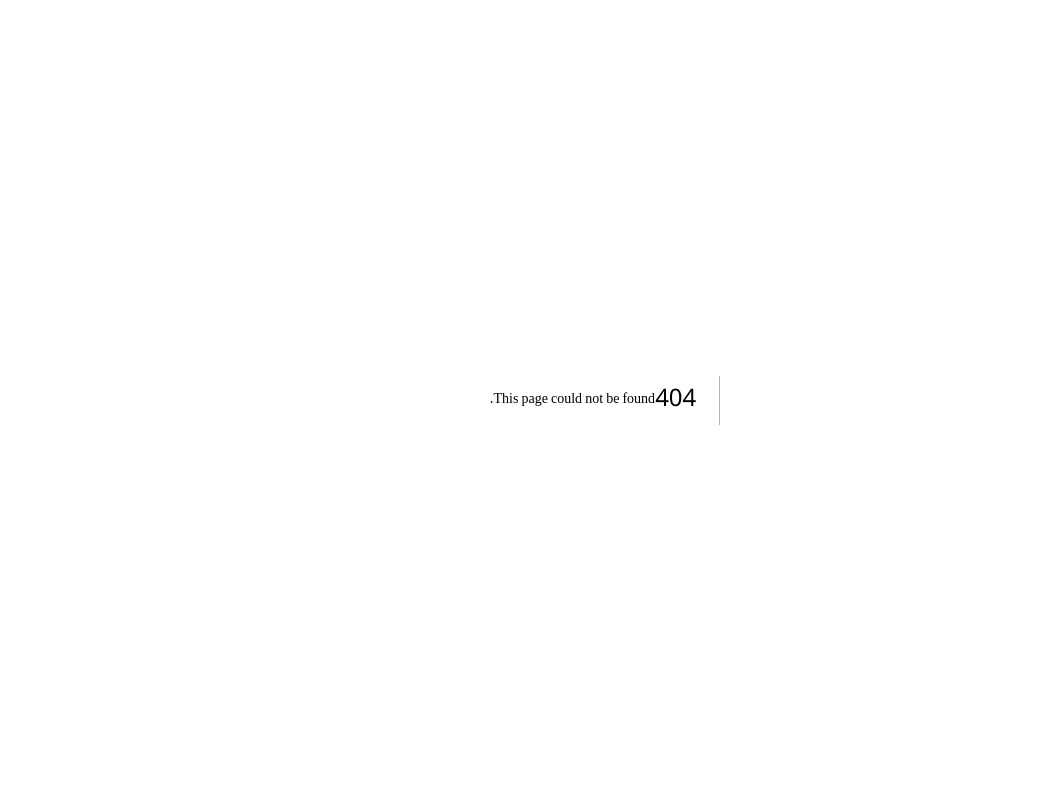
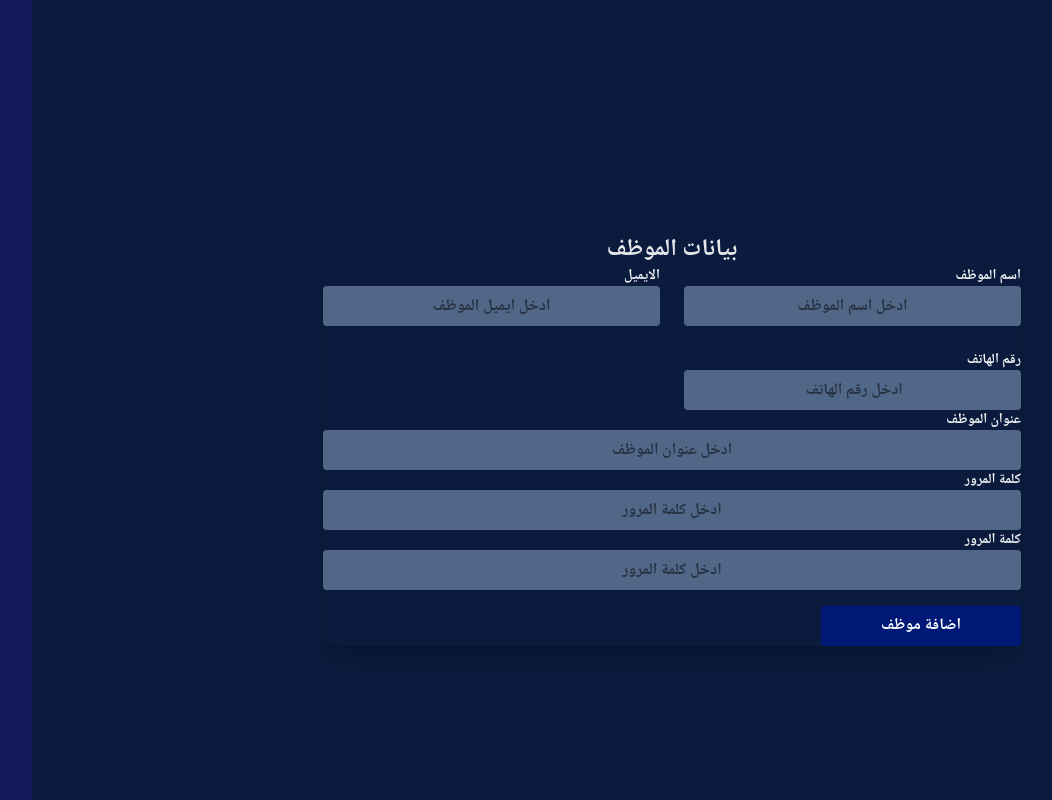
Before and after one commit to jasbx222/enjz, a Next.js app: page /empolyed/add_new in a window 1280 px wide. Before the commit this address had no page. Shown: the whole page, without its empty margins (67-1119 px from the left). Built offline with nearby package versions, Linux system fonts and the light colour scheme.

Commit message:
dsdssdss

```diff
--- a/src/app/(pages)/bouquet/Table.jsx
+++ b/src/app/(pages)/bouquet/Table.jsx
@@ -1,4 +1,51 @@
+import { Pen, Trash2 } from "lucide-react"
+const data =[
 
+
+      {
+        cardNumber: 1,
+        title: "استضافة متقدمة",
+        createdAt: "2024-01-15 | 09:12 ص",
+        capacity: "100 G",
+        price: "750 $",
+        status: "active",
+        actions: ["delete", "edit"]
+      },
+      {
+        cardNumber: 2,
+        title: "باقة الشركات",
+        createdAt: "2023-11-22 | 03:45 م",
+        capacity: "250 G",
+        price: "1200 $",
+        status: "pending",
+        actions: ["delete", "edit"]
+      },
+      {
+        cardNumber: 3,
+        title: "نسخة تجريبية",
+        createdAt: "2025-02-10 | 10:00 ص",
+        capacity: "10 G",
+        price: "0 $",
+        status: "expired",
+        actions: ["delete", "edit"]
+      },
+      {
+        cardNumber: 4,
+        title: "خطة مطور",
+        createdAt: "2024-07-01 | 01:30 م",
+        capacity: "500 G",
+        price: "1500 $",
+        status: "active",
+        actions: ["delete", "edit"]
+      }
+
+
+
+
+]
+const statusColor={
+  "active":'text-green-400'
+}
 const TableUsers = () => {
   return (
     <table className="w-full text-right">
@@ -14,7 +61,29 @@ const TableUsers = () => {
       </tr>
     </thead>
     <tbody className="text-white">
-
+ {
+  data &&
+  data.map((item)=>(
+    <tr key={item.cardNumber} className="border-b border-gray-700 bg-[#0A1B3D] hover:bg-[#0f2a50]">
+    <td className="p-3 border border-gray-500">{item.cardNumber}</td>
+    <td className="p-3  border border-gray-500">{item.title}</td>
+    <td className="p-3 border border-gray-500">{item.createdAt}</td>
+    <td className="p-3 border border-gray-500">{item.capacity}</td>
+    <td className="p-3 border border-gray-500">{item.price}</td>
+    <td className={`${item.status==="active"?"text-green-400":"text-red-400"} border border-gray-500`}>{item.status}</td>
+    <td className="p-3 border border-gray-500">
+      <div className="flex gap-2 justify-end">
+        <button className="bg-red-600 p-2 rounded hover:bg-red-700">
+          <Trash2 />
+        </button>
+        <button className="bg-indigo-600 p-2 rounded hover:bg-indigo-700">
+          <Pen />
+        </button>
+      </div>
+    </td>
+  </tr>
+  ))
+ }
     </tbody>
   </table>
   )
--- a/src/app/(pages)/content/page.jsx
+++ b/src/app/(pages)/content/page.jsx
@@ -1,5 +1,6 @@
 "use client";
 
+import Button from "@/app/components/inputs/Button";
 import SearchInput from "@/app/components/inputs/SearchInput";
 import { Pen, Trash2 } from "lucide-react";
 
@@ -7,11 +8,7 @@ export default function Page() {
   return (
     <div className="min-h-screen bg-[#0A1B3D] p-5 w-full">
       <div className="relative top-24 container w-full md:right-8">
-        <div className="mt-5">
-          <button className="bg-[#001976] w-[200px] h-[40px] text-white px-4 py-2 rounded hover:bg-[#0A1B3D]">
-            إضافة سؤال
-          </button>
-        </div>
+     <Button label={'ابحث عن سؤال'}/>
     <SearchInput  value={'ابحث عن سؤال'}/>
 
         <div className="bg-[#13294B] relative top-24 rounded overflow-hidden">
@@ -25,11 +22,11 @@ export default function Page() {
               </tr>
             </thead>
             <tbody className="text-white">
-              <tr className="border-b border-gray-700 bg-[#0A1B3D] hover:bg-[#0f2a50]">
-                <td className="p-3">1</td>
-                <td className="p-3">كيف يمكنني تسجيل الدخول؟</td>
-                <td className="p-3">2023-12-06 | 11:27 ص</td>
-                <td className="p-3">
+              <tr className="border border-gray-700 bg-[#0A1B3D] hover:bg-[#0f2a50]">
+                <td className="p-3 border border-gray-500">1</td>
+                <td className="p-3 border border-gray-500">كيف يمكنني تسجيل الدخول؟</td>
+                <td className="p-3 *: border border-gray-500">2023-12-06 | 11:27 ص</td>
+                <td className="p-3 border border-gray-500">
                   <div className="flex gap-2 justify-end">
                     <button className="bg-red-600 p-2 rounded hover:bg-red-700">
                       <Trash2 />
@@ -41,11 +38,11 @@ export default function Page() {
                 </td>
               </tr>
 
-              <tr className="border-b border-gray-700 bg-[#0A1B3D] hover:bg-[#0f2a50]">
-                <td className="p-3">2</td>
-                <td className="p-3">كيف يمكنني إنشاء حساب؟</td>
-                <td className="p-3">2023-12-06 | 11:27 ص</td>
-                <td className="p-3">
+              <tr className="border border-gray-700 bg-[#0A1B3D] hover:bg-[#0f2a50]">
+                <td className="p-3 border border-gray-500">2</td>
+                <td className="p-3 border border-gray-500">كيف يمكنني إنشاء حساب؟</td>
+                <td className="p-3 border border-gray-500">2023-12-06 | 11:27 ص</td>
+                <td className="p-3 border border-gray-500">
                   <div className="flex gap-2 justify-end">
                     <button className="bg-red-600 p-2 rounded hover:bg-red-700">
                       <Trash2 />
--- /dev/null
+++ b/src/app/(pages)/empolyed/add_new/page.jsx
@@ -0,0 +1,58 @@
+import Button from "@/app/components/inputs/Button";
+import InputField from "../form/InputField";
+
+export default function Page() {
+  return (
+    <div className=" h-[100vh] flex justify-center items-center bg-[#0A1B3D] w-[100vw] ">
+      <form className="max-w-4xl mx-auto p-6 md:p-10 bg-[#]  shadow-xl rounded-2xl relative top-12 ">
+        <h2 className="text-2xl relative bottom-4 font-bold text-gray-200  mb-8 text-center">
+          بيانات الموظف
+        </h2>
+
+        <div className="grid gap-6 mb-6 md:grid-cols-2">
+          <InputField
+            lable={"اسم الموظف"}
+            type={"text"}
+            placeholder={"ادخل اسم الموظف"}
+            id={"emp_name"}
+          />
+          <InputField
+            lable={"الايميل  "}
+            type={"email"}
+            placeholder={"ادخل ايميل الموظف"}
+            id={"emp_email"}
+          />
+          <InputField
+            lable={"رقم الهاتف "}
+            type={"text"}
+            placeholder={"ادخل رقم الهاتف "}
+            id={"emp_num"}
+          />
+        </div>
+          <InputField
+            lable={"عنوان الموظف"}
+            type={"text"}
+            placeholder={"ادخل عنوان الموظف"}
+            id={"adress"}
+          />
+          <InputField
+            lable={"كلمة المرور"}
+            type={"password"}
+            placeholder={"ادخل كلمة المرور"}
+            id={"emp_pass"}
+          />
+          <InputField
+            lable={"كلمة المرور"}
+            type={"password"}
+            placeholder={"ادخل كلمة المرور"}
+            id={"emp_pass"}
+          />
+
+      <Button label={'اضافة موظف'}/>
+      </form>
+    </div>
+  );
+}
+
+// يمكنك إضافة هذا في ملف CSS/Tailwind لتنسيق الحقول بشكل موحّد
+// أو تضيفه كـ className="input-style" كما هو في الأعلى
--- /dev/null
+++ b/src/app/(pages)/empolyed/form/InputField.jsx
@@ -0,0 +1,25 @@
+import React from 'react'
+
+const InputField = ({
+    lable,
+    type,
+    placeholder,
+    id
+
+}) => {
+  return (
+    <div className=' relative bottom-4'>
+    <label htmlFor={id} className="block mb-2 text-sm font-medium text-gray-100  dark:text-white">
+      {lable}
+    </label>
+    <input
+      type={type}
+      id={id}
+      placeholder={placeholder}
+      className="input-style  w-[100%] bg-[#506788] hover:bg-gray-300  focus:text-gray-900 h-[40px] rounded text-center"
+    />
+  </div>
+  )
+}
+
+export default InputField
--- /dev/null
+++ b/src/app/(pages)/empolyed/page.jsx
@@ -0,0 +1,53 @@
+"use client";
+
+import Button from "@/app/components/inputs/Button";
+import SearchInput from "@/app/components/inputs/SearchInput";
+import { Pen, Trash2 } from "lucide-react";
+import Link from "next/link";
+
+export default function Page() {
+  return (
+    <div className="min-h-screen bg-[#0A1B3D] p-5 w-full ">
+      <div className="relative top-24 container w-full md:right-8">
+     <Button label={'اضافة موظف'} link={'/empolyed/add_new/'}/>
+    <SearchInput  value={'ابحث عن موظف'}/>
+
+        <div className="bg-[#13294B] relative top-24 rounded overflow-x-auto">
+          <table className="w-full text-right">
+            <thead className="text-gray-300 border border-gray-700">
+              <tr className="px-4 py-3">
+                <th className="p-3 ">#</th>
+                <th className="p-3">الاسم</th>
+                <th className="p-3">الايميل </th>
+                <th className="p-3">رقم الهاتف </th>
+                <th className="p-3">العنوان</th>
+                <th className="p-3">إجراءات</th>
+              </tr>
+            </thead>
+            <tbody className="text-white">
+
+
+              <tr className="border border-gray-700 bg-[#0A1B3D] hover:bg-[#0f2a50]">
+                <td className="p-3 border border-gray-500">1</td>
+                <td className="p-3 border border-gray-500">جاسم محمد   </td>
+                <td className="p-3  border border-gray-500">jassim@skmsm.com</td>
+                <td className="p-3 border border-gray-500">02525812004145</td>
+                <td className="p-3 border border-gray-500">baghdad</td>
+                <td className="p-3 border border-gray-500">
+                  <div className="flex gap-2 justify-end">
+                    <button className="bg-red-600 p-2 rounded hover:bg-red-700">
+                      <Trash2 />
+                    </button>
+                    <button className="bg-indigo-600 p-2 rounded hover:bg-indigo-700">
+                      <Pen />
+                    </button>
+                  </div>
+                </td>
+              </tr>
+            </tbody>
+          </table>
+        </div>
+      </div>
+    </div>
+  );
+}
--- a/src/app/(pages)/users/TableU.jsx
+++ b/src/app/(pages)/users/TableU.jsx
@@ -5,7 +5,7 @@ import {  Pen, Trash2 } from 'lucide-react';
 export const TableU = ({filteredUsers}) => {
 
   return (
-<div className="bg-[#13294B] relative top-24 rounded-lg overflow-x-auto shadow-lg">
+<div className="bg-[#13294B] relative top-24  rounded-lg overflow-x-auto shadow-lg">
         <table className="min-w-full border-separate" style={{ borderSpacing: '0 8px' }}>
           <thead>
             <tr className="bg-[#13294B] text-gray-300">
@@ -28,7 +28,7 @@ export const TableU = ({filteredUsers}) => {
                   <td className="py-3 px-4 text-right">{user.name}</td>
                   <td className="py-3 px-4 text-right">{user.email}</td>
                   <td className="py-3 px-4 text-right">
-                    <span className="bg-[#1F3B60]  h-[40px] w-[40px] flex justify-center  items-center border border-[#00C49F] text-xs font-medium rounded-full py-1 px-3">
+                    <span className={`${user.status==="نشط"?"text-green-400":"text-red-500"}  h-[40px] w-[40px] flex justify-center  items-center  text-xs font-medium  py-1 px-3`}>
                       {user.status}
                     </span>
                   </td>
--- a/src/app/(pages)/users/page.jsx
+++ b/src/app/(pages)/users/page.jsx
@@ -41,13 +41,11 @@ export default function Page() {
   );
 
   return (
-    <div dir="rtl" className="min-h-screen bg-[#0A1B3D]    w-[100%]  p-6 text-white">
-   <div className=' relative top-24 lg:right-6'>
+    <div dir="rtl" className="min-h-screen bg-[#0A1B3D] conatiner    w-[100%]   text-white">
+   <div className=' relative top-24 lg:right-4'>
  <Button label={'اضافة مستخدم '}/>
 
-        <SearchInput value={'ابحث عن مستخدم ..'} search={search} onChange={(e)=>setSearch(e.target.value)}/>
-
-
+ <SearchInput value={'ابحث عن مستخدم ..'} search={search} onChange={(e)=>setSearch(e.target.value)}/>
 
       {/* جدول المستخدمين */}
       <TableU filteredUsers={filteredUsers}/>
--- a/src/app/components/inputs/Button.jsx
+++ b/src/app/components/inputs/Button.jsx
@@ -1,8 +1,10 @@
-export default function Button({label}) {
+import Link from "next/link";
+
+export default function Button({ label, link }) {
   return (
     <div className="mt- 5 ">
       <button className="bg-[#001976] w-[200px] h-[40px] text-white px-4 py-2 rounded hover:bg-[#0A1B3D]">
-               {label}
+        <Link href={`${link}`}>{label}</Link>
       </button>
     </div>
   );
--- a/src/app/components/inputs/SearchInput.jsx
+++ b/src/app/components/inputs/SearchInput.jsx
@@ -6,7 +6,7 @@ export default function SearchInput ({
 }) {
 
   return (
-    <div className="mb-4 flex justify-center relative bottom-8 top-12">
+    <div className="mb-4 flex container justify-center relative bottom-8 top-12">
     <input
       type="text"
       placeholder={value}
--- a/src/app/components/sidebar/Setting.jsx
+++ b/src/app/components/sidebar/Setting.jsx
@@ -1,10 +1,10 @@
-import { FileWarning, HelpCircle, NutOffIcon, PlusCircle } from "lucide-react";
+import { FileWarning, HelpCircle, NutOffIcon, UserCheck2 } from "lucide-react";
 import { X } from "lucide-react";
 import Linkes from "./Linkes";
 
 const Setting = ({x}) => {
   return (
-    <div className="h-auto w-[250px] z-40   rounded-2xl  absolute bottom-0 right-3 bg-[#475174]  pb-5 block gap-5">
+    <div className="h-auto w-[250px] z-40   rounded-2xl  absolute bottom-0 right-3 bg-[#0f2a50]  pb-5 block gap-5">
       <button
         className=" relative right-28 bottom-2 z-50 text-white text-2xl"
         onClick={x}
@@ -12,9 +12,9 @@ const Setting = ({x}) => {
         <X />
       </button>
       <Linkes
-        label={" اضافة موظف"}
-        href={"/سس"}
-        icon={<PlusCircle size={20} />}
+        label={"الموظفين"}
+        href={"/empolyed"}
+        icon={<UserCheck2 size={20} />}
       />
       <Linkes
         label={"الدعم الفني"}
```
Lines whose indentation alone changed are shown as unchanged.
